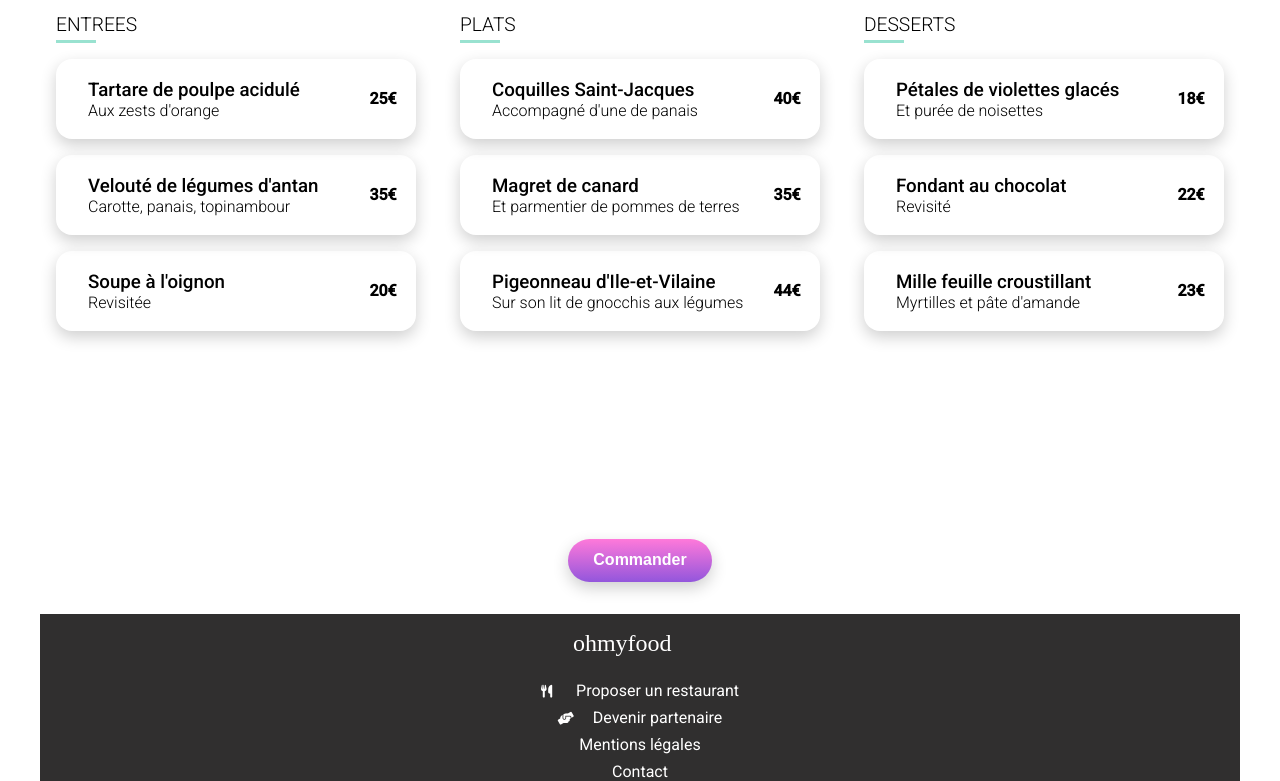
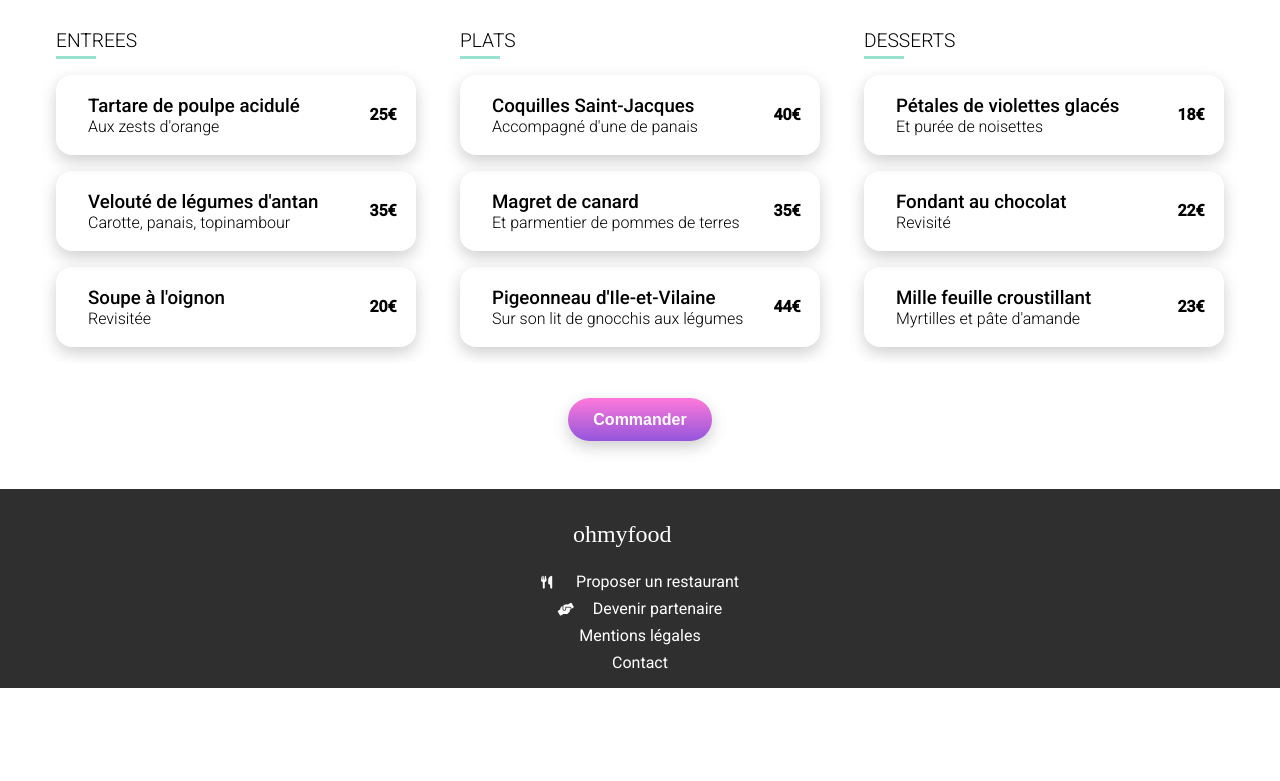
Before and after one commit to johannc88/johannc88.github.io, a website: page page/restaurant-3.html in a window 1280 px wide. Shown: the part 468-1249 px from the top of the page. After the commit the page ends 1156 px from the top, so only its background shows below. Drawn offline with Linux system fonts and the light colour scheme; a web font is replaced by a local one.

Commit message:
versionfinal

```diff
--- a/page/restaurant-3.html
+++ b/page/restaurant-3.html
@@ -12,14 +12,16 @@
     <title>A la francaise</title>
   </head>
   <body>
-    <main class="wrap">
+    <main>
       <header>
         <div class="header">
           <div class="header_icone">
             <a href="../index.html"><i class="fas fa-arrow-left"></i></a>
           </div>
           <div class="header_titre">
-            <h1>ohmyfood</h1>
+            <div class="wrap">
+              <h1>ohmyfood</h1>
+            </div>
           </div>
         </div>
       </header>
--- a/sass/layout/explorer.scss
+++ b/sass/layout/explorer.scss
@@ -2,7 +2,7 @@
 @import "../utils/hover.scss";
 .explorer {
   text-align: center;
-  margin: 2rem 0rem;
+  margin: 4rem 0rem 3rem 0rem;
   & h2 {
     font-size: 1.8rem;
     padding: 0px;
--- a/sass/layout/footer.scss
+++ b/sass/layout/footer.scss
@@ -2,6 +2,7 @@
   background-color: rgb(48, 47, 47);
   padding-bottom: 0rem;
   display: flex;
+  padding: 1em;
 
   .titre_footer {
     color: white;
--- a/sass/pages/pagesrestaurant.scss
+++ b/sass/pages/pagesrestaurant.scss
@@ -177,14 +177,15 @@
   }
   .menu_carte {
     width: 100%;
-    height: 565px;
     flex-wrap: wrap;
+    max-width: 1200px;
+    margin: -3rem auto;
   }
+
   .menu_entree {
     width: 30%;
     margin: 0;
     padding: 1rem 1rem;
-    height: 450px;
   }
   .menu_entree_plat_dessert {
     width: 100%;
@@ -192,6 +193,5 @@
     align-items: center;
     justify-content: space-between;
     overflow: hidden;
-    height: 450px;
   }
 }
```
Also changed, not shown: index.html (+6 -2 lines), page/restaurant-1.html (+2 -2 lines), page/restaurant-2.html (+5 -3 lines), page/restaurant-4.html (+4 -2 lines), style.css, 1 other file.
